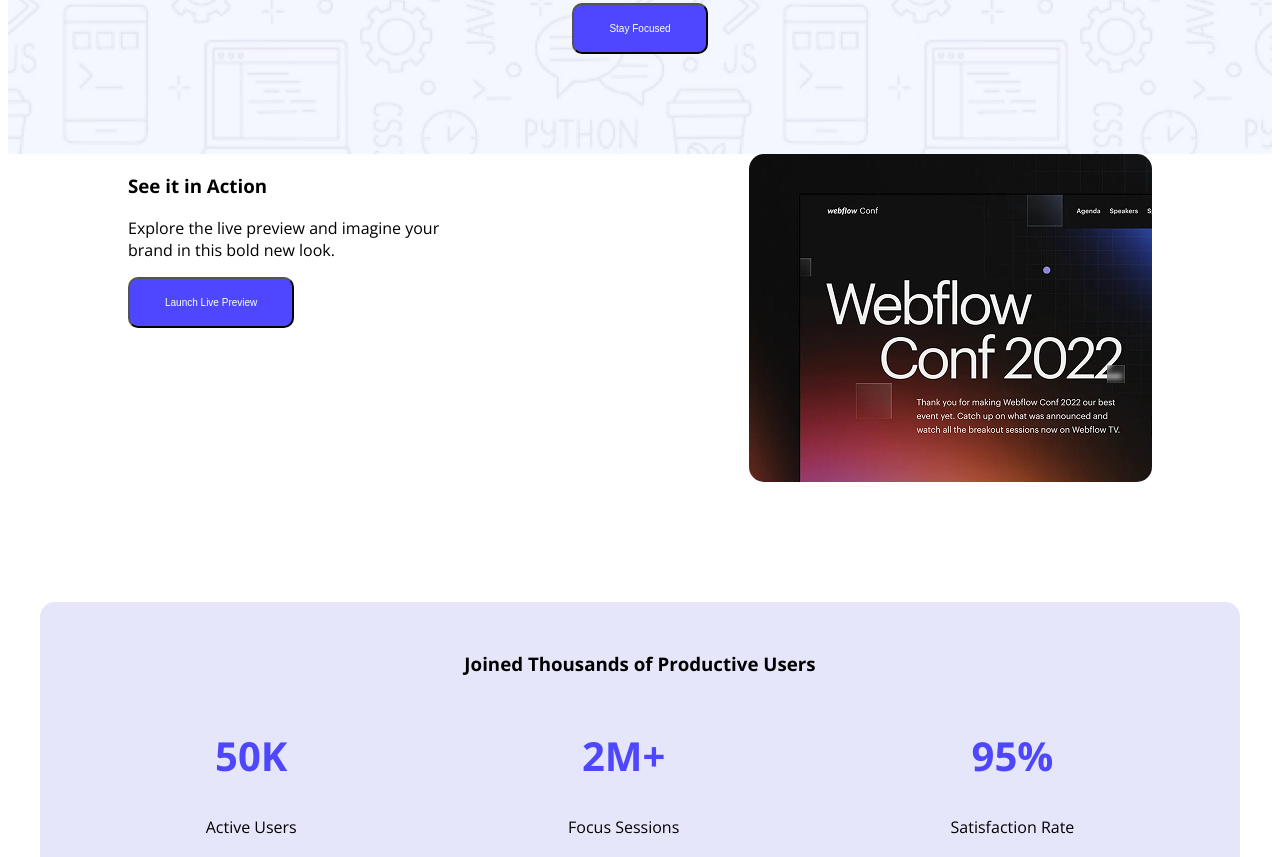
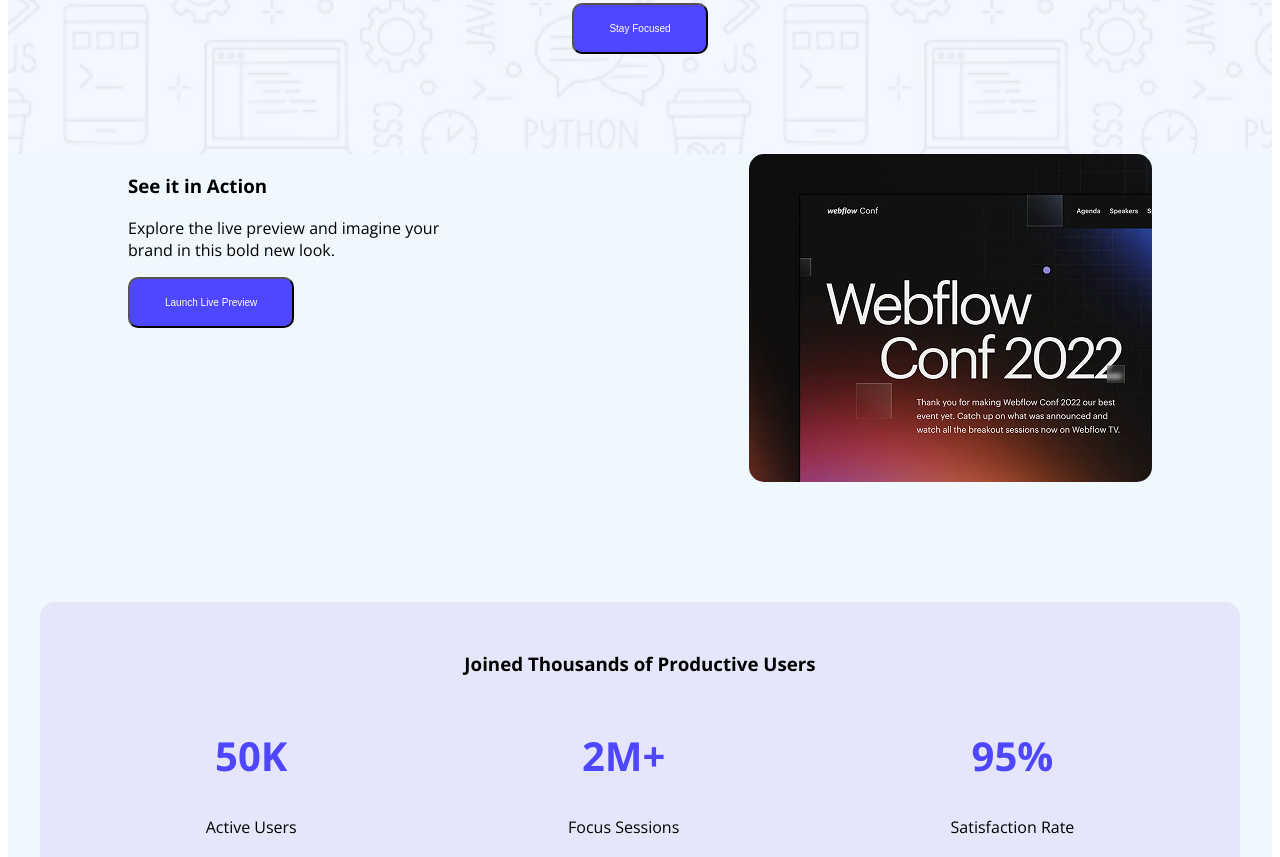
Before and after one commit to zahin123/b12assignment1, a plain HTML site: page index.html in a window 1280 px wide. Shown: the part 438-1295 px from the top of the page. Drawn offline with nearby package versions, Linux system fonts and the light colour scheme.

Commit message:
add background color

```diff
--- a/styles1/banner.css
+++ b/styles1/banner.css
@@ -92,3 +92,7 @@ nav ul li{
 .footer-description{
     text-align: center;
 }
+
+main{
+    background-color: aliceblue;
+}
```
Also changed, not shown: 1 other file.
